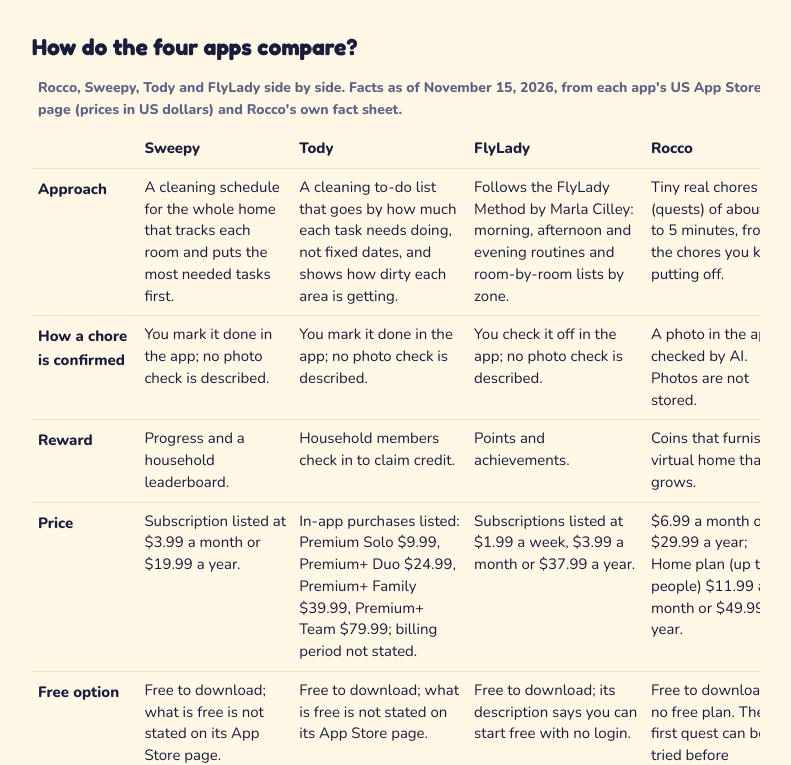
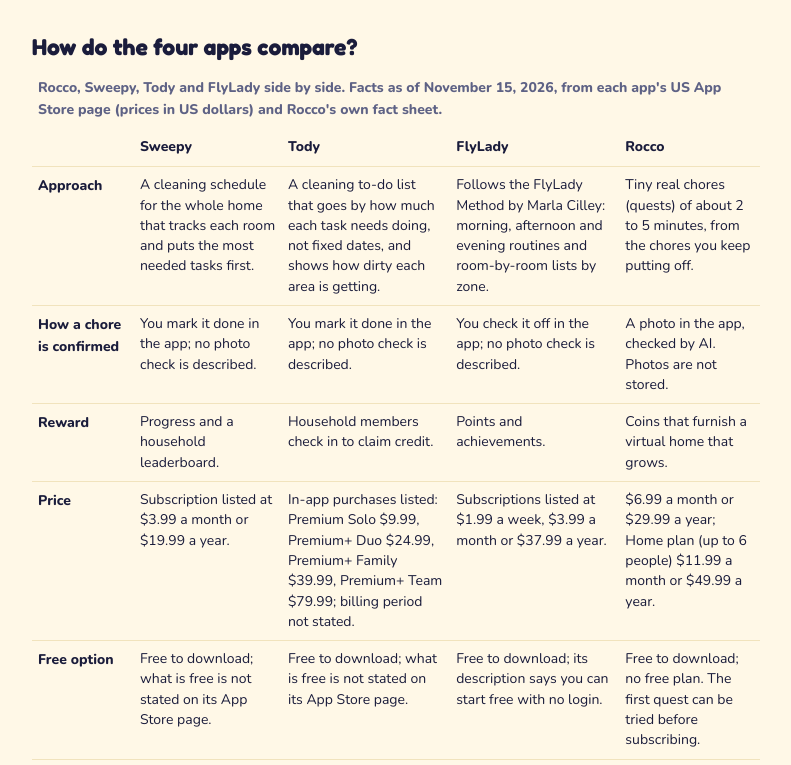
Before and after one commit to kXrock/rocco-website, a plain HTML site: page compare/index.html in a window 1280 px wide. Shown: the part 788-1553 px from the top of the page, without its empty margins (244-1035 px from the left). Drawn offline with nearby package versions, Linux system fonts and the light colour scheme.

Commit message:
Compare: four-app table fits on desktop

```diff
--- a/compare/compare.css
+++ b/compare/compare.css
@@ -1,6 +1,8 @@
 /* Compare pages: small extras on top of ../style.css and ../guides/guides.css. Colors come from the shared variables. */
 .compare-table th[scope="row"] { width: 22%; }
-.compare-table.wide table { min-width: 760px; }
+/* dört uygulamalı tablo: masaüstünde sayfaya sığar, dar ekranda yana kayar */
+.compare-table.wide table { min-width: 0; font-size: 14px; }
+@media (max-width: 720px) { .compare-table.wide table { min-width: 700px; } }
 .compare-table.wide th[scope="row"] { width: 14%; }
 .compare-table td { line-height: 1.45; }
 .choose { display: grid; grid-template-columns: 1fr 1fr; gap: 0 22px; }
```
